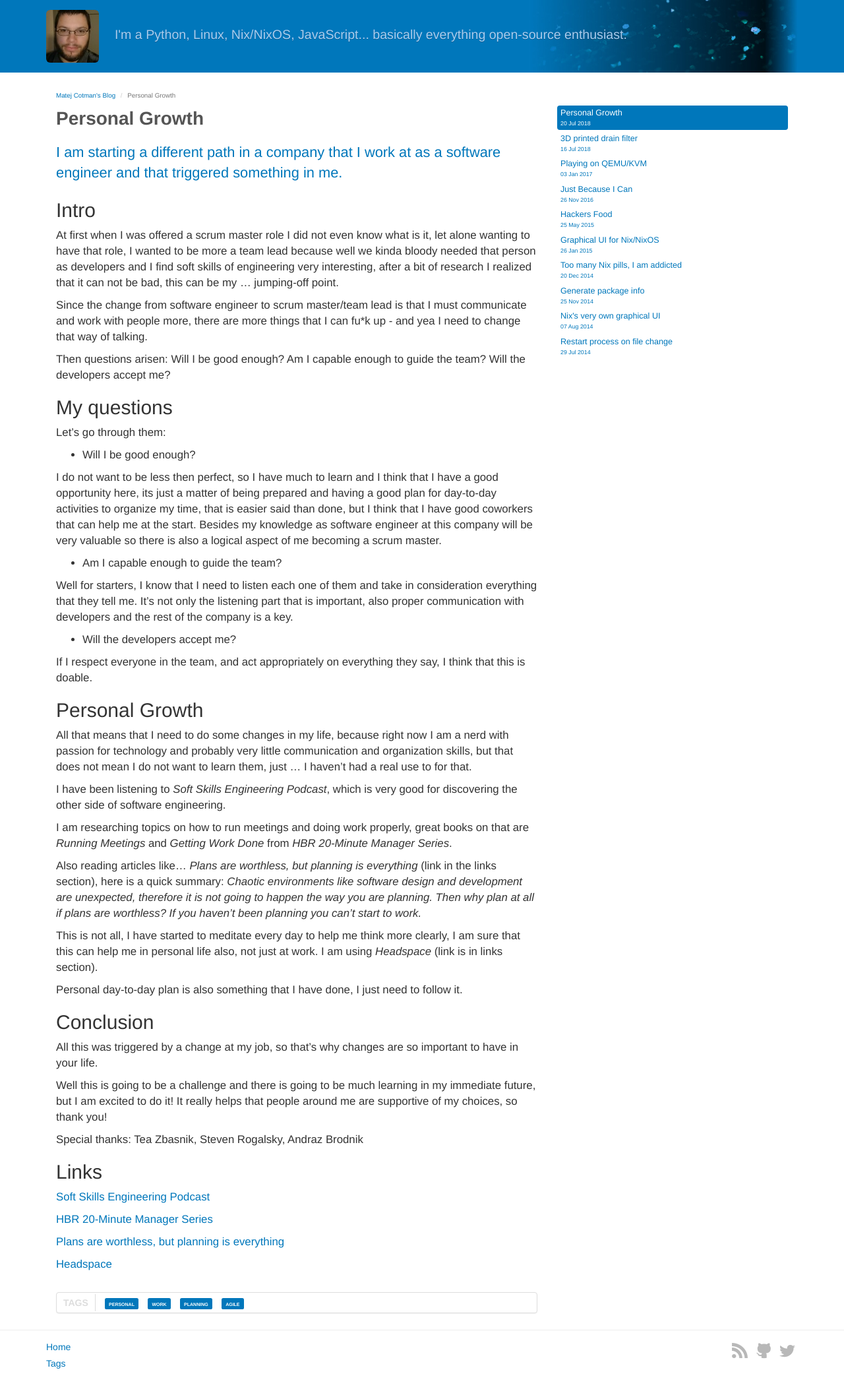
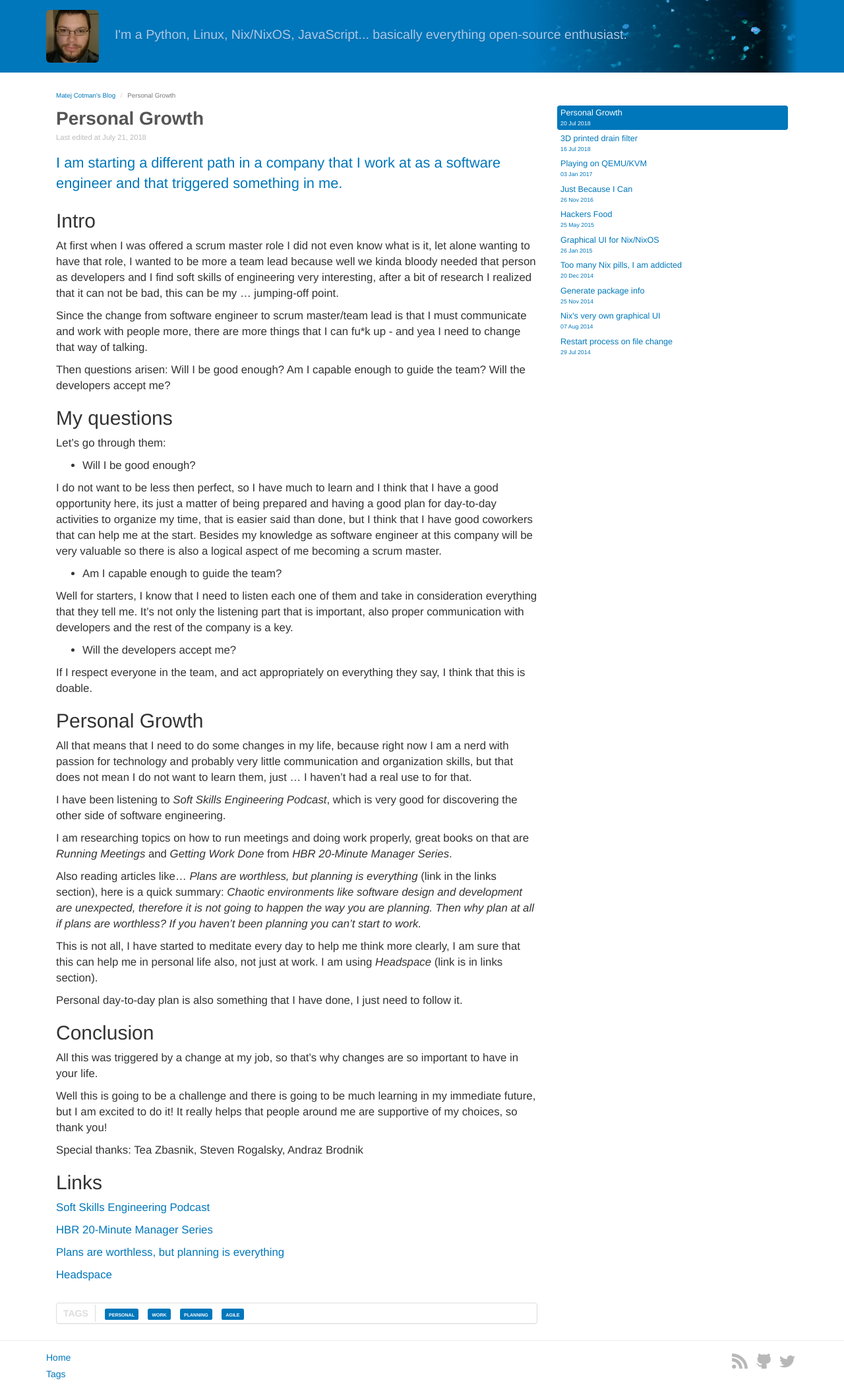
Before and after one commit to matejc/matejc.github.io, a Jekyll site: the page built from _posts/2018-07-20-personal-growth.md, in a window 1280 px wide. Shown: the whole page at 66% size. Built offline with Jekyll 4.4.1, drawn with Linux system fonts in a browser that asks for light colours; comment, search, counter and statistics services are not loaded.

Commit message:
feat: add last edited option

```diff
--- a/_layouts/post.html
+++ b/_layouts/post.html
@@ -10,6 +10,14 @@ layout: blog
 
 <div class="col-md-8">
     <div class="post-title">{{ page.title }}</div>
+
+    {% if page.edited %}
+    <div class="post-edited">
+        <p>
+            Last edited at {{ page.edited }}
+        </p>
+    </div>
+    {% endif %}
 
     <div class="post-container">
         {{ content }}
--- a/_posts/2018-07-20-personal-growth.md
+++ b/_posts/2018-07-20-personal-growth.md
@@ -7,6 +7,7 @@ tags:
 - planning
 - agile
 comments: true
+edited: July 21, 2018
 ---
 
 
--- a/blog.css
+++ b/blog.css
@@ -109,6 +109,10 @@ hr {
     box-shadow: 0 0 3px rgba(0, 0, 0, 0.25);
     max-width: 50%;
 }
+.post-edited {
+    font-size: 80%;
+    color: #BBB;
+}
 h4 {
     margin-top: 30px;
 }
```
